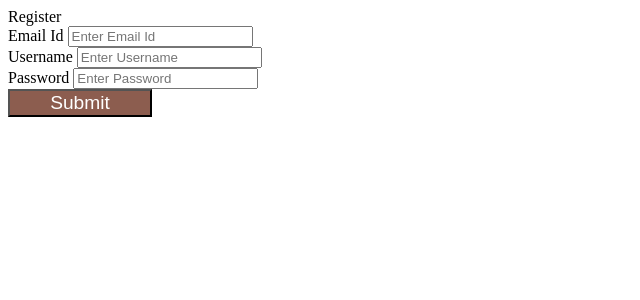
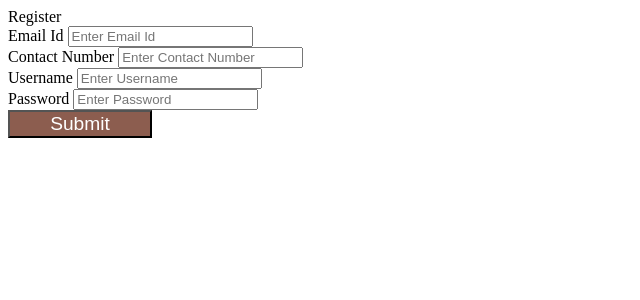
Before and after one commit to komalg1/order_app, a Django app: page /addItem/ in a window 1280 px wide. Shown: the top 300 px of the page, without its empty margins (0-640 px from the left). Run offline with Django 3.2, Linux system fonts and the light colour scheme.

Commit message:
updating the login & register view

```diff
--- a/order/models.py
+++ b/order/models.py
@@ -44,6 +44,7 @@ class Product(models.Model):
    def __str__(self):
        return self.name
 
+
 ##Combination of the Product & the Order ordered by the Customer
 class OrderItems(models.Model):
     product = models.ForeignKey(Product, on_delete=models.SET_NULL, null=True)
--- a/order/templates/login.html
+++ b/order/templates/login.html
@@ -13,7 +13,7 @@
         </div>
         <div class="mb-3">
             <label for="password" class="form-label"><i style="font-weight: bold;">Password</i></label>
-            <input type="password" class="form-control" id="password" name="password" placeholder="Enter Password">
+            <input type="password" class="form-control" id="password1" name="password1" placeholder="Enter Password">
         </div>
         <br>
         <input type="submit" value="Submit" class="btn" style="background-color: #8c5d4f; color: white; font-size: larger; width: 8rem;">
--- a/order/templates/register.html
+++ b/order/templates/register.html
@@ -12,7 +12,10 @@
             <label>Email Id</label>
             <input type="email" class="form-control" name="email" id="email" placeholder="Enter Email Id" required>
         </div>
-
+        <div class="form-group col-md-6">
+            <label>Contact Number</label>
+            <input type="tel" class="form-control" name="phone_number" id="phone_number" placeholder="Enter Contact Number" required>
+        </div>
     </div>
 
     <div class="row mt-4">
--- a/order/urls.py
+++ b/order/urls.py
@@ -2,7 +2,7 @@ from django.urls import path
 from . import views
 
 urlpatterns = [
-    path("login/", views.Login, name="login"),
+    path("login/", views.Login, name="Login"),
     path("register/", views.register, name="register"),
     path("addItem/",views.register, name = "addItem"),
     path("history/",views.register,name = "history")
--- a/order/views.py
+++ b/order/views.py
@@ -4,30 +4,29 @@ from django.shortcuts import redirect, render
 from django.contrib.auth.models import User
 from django.contrib.auth import authenticate, login, logout
 from order.models import Customer, Order, OrderItems, Product
+from django.contrib.auth.decorators import login_required
 # Create your views here.
 
 
 ##showing all the items on the main screen
+@login_required
 def index(request):
     products = Product.objects.all()
     return render(request, "index.html",{"products": products})
 
 #Authentication for logging in
 def Login(request):
-    if request.user.is_authenticated:
-        return redirect("/")
-    else:
-        if request.method == "POST":
-            username = request.POST['username']
-            password = request.POST['password']
-            user = authenticate(username = username, password = password)
+    if request.method == "POST":
+        username = request.POST['username']
+        password = request.POST['password1']
+        user = authenticate(username = username, password = password)
 
-            if user is not None:
-                login(request,user)
-                return redirect("/")
-            else:
-                alert = True
-                return render(request, "login.html",{"alert":alert})
+        if user is not None:
+            login(request,user)
+            return redirect("/")
+        else:
+            alert = True
+            return render(request, "login.html",{"alert":alert})
     return render(request,"login.html")
 
 def Logout(request):
@@ -37,23 +36,21 @@ def Logout(request):
 
 ##Register new user
 def register(request):
-    if request.user.is_authenticated:
-        return redirect("/")
-    else:
-        if request.method=="POST":
-            username = request.POST['username']
-            password1 = request.POST['password1']
-            email = request.POST['email']
+    if request.method=="POST":
+        username = request.POST['username']
+        password1 = request.POST['password1']
+        email = request.POST['email']
+        phone_number = request.POST['phone_number']
 
-            user = User.objects.create_user(username=username, password=password1,email=email)
-
-            customer = Customer.objects.create(user=user,email=email)
-            user.save()
-            customer.save()
-            return render(request,"login.html")
+        user = User.objects.create_user(username=username, password=password1,email=email)
+        customers = Customer.objects.create(user=user, phone_number=phone_number)
+        user.save()
+        customers.save()
+        return render(request,"login.html")
     return render(request,'register.html')
 
 ##Customers are able to add to cart
+@login_required
 def addItem(request):
     data = json.loads(request.body)
     itemid = data['itemID']
@@ -72,6 +69,7 @@ def addItem(request):
     return JsonResponse('Item was added', safe=False)
 
 ## initial setup for items in cart for a logged in user
+@login_required
 def cartData(request):
     if request.user.is_authenticated:
         customer = request.user.customer
@@ -87,12 +85,10 @@ def cartData(request):
 
 
 ##history of the orders
+@login_required
 def history(request):
-    if request.user.is_authenticated:
-        history = Order.objects.filter(Customer = request.user)
-        context = {
+    history = Order.objects.filter(Customer = request.user)
+    context = {
             'history':history
         }
-        return render(request, "order_history.html",context)
-    else:
-        return redirect('/')
+    return render(request, "order_history.html",context)
--- a/requirements.txt
+++ b/requirements.txt
@@ -1 +1,2 @@
 django==4.0.3
+django-rest-framework
```
Also changed, not shown: db.sqlite3, order/migrations/0005_remove_orderitems_quantity_in_stock_and_more.py (added).
